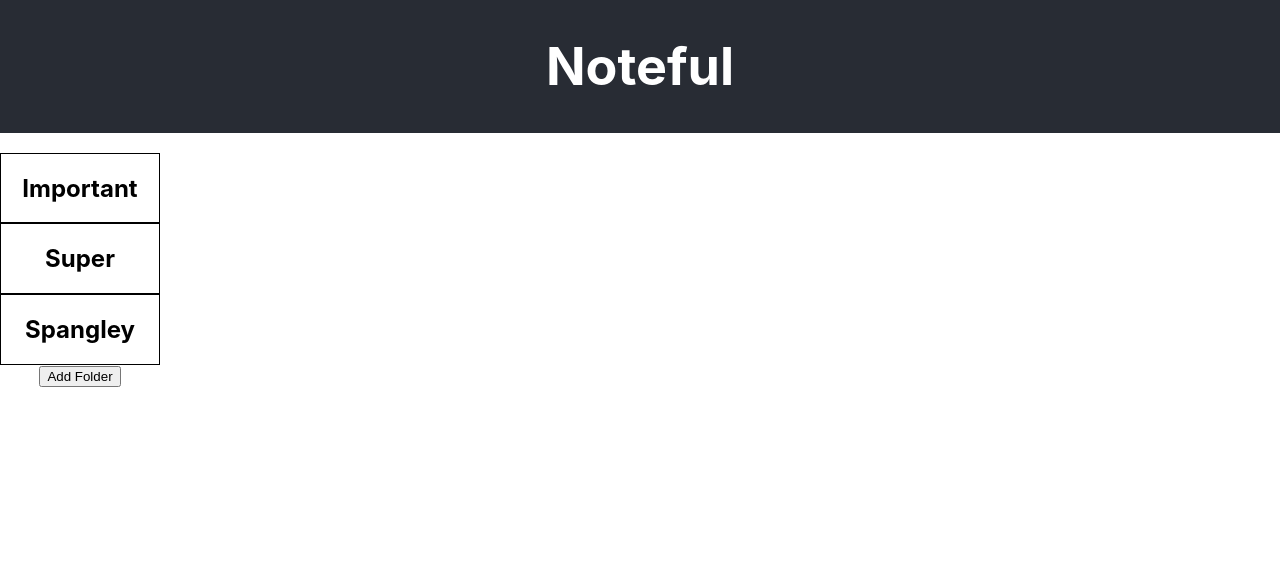
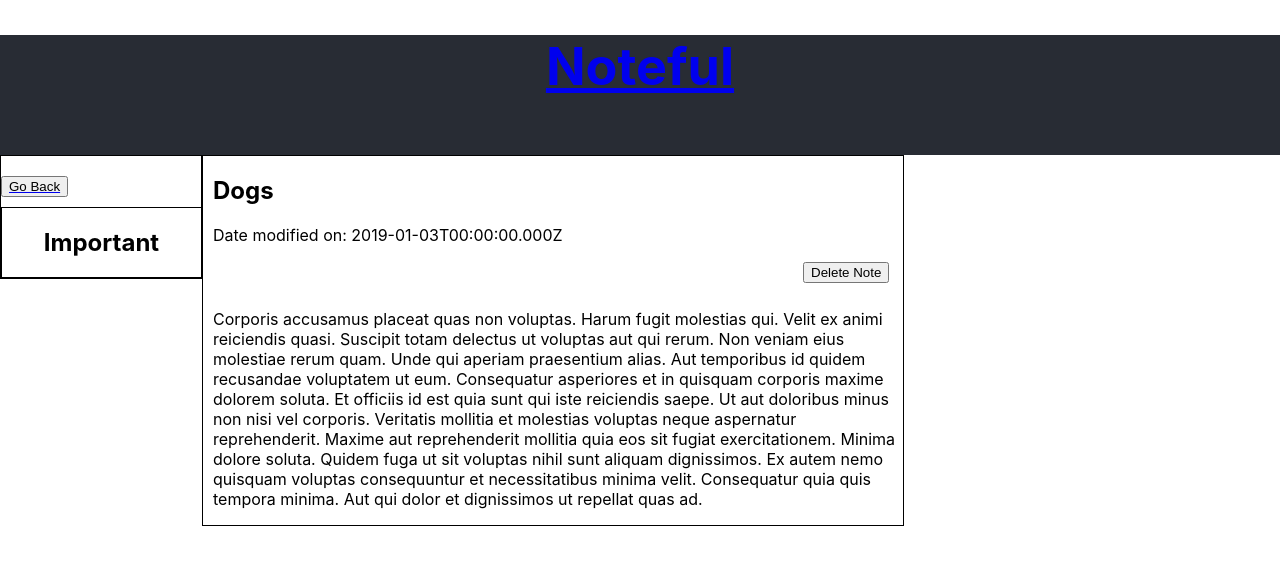
Before and after one commit to amgauthier1992/Noteful, a React (Create React App) app: page /note/cbc787a0-ffaf-11e8-8eb2-f2801f1b9fd1 in a window 1280 px wide. Shown: the top 564 px of the page. Built offline with nearby package versions, Linux system fonts and the light colour scheme.

Commit message:
finished 1st iteration

```diff
--- a/src/App.css
+++ b/src/App.css
@@ -4,30 +4,67 @@
 
 .App-header {
   background-color: #282c34;
-  /* min-height: 100vh; */
-  display: flex;
-  flex-direction: column;
-  align-items: center;
-  justify-content: center;
+  min-height: 15vh;
   font-size: calc(10px + 2vmin);
   color: white;
+  width: 100%;
 }
 
 .App-link {
   color: #61dafb;
 }
 
+.content-container {
+  display: flex;
+}
+
 .Folder-Sidebar {
-  width: 160px; /* Set the width of the sidebar */
-  position: fixed; /* Fixed Sidebar (stay in place on scroll) */
-  z-index: 1; /* Stay on top */
-  /* top: 0; /* Stay at the top */
-  /* left: 0; */
-  /* background-color: #111; Black */
-  overflow-x: hidden; /* Disable horizontal scroll */
+  display: flex;
+  flex-direction: column;
+  align-items: flex-start;
   padding-top: 20px;
+  width: 200px;
+  height: 100%;
+  border: 1px solid black;
+}
+
+.List-Notes {
+  display: flex;
+  flex-direction: column;
+  align-items: center;
+  padding-top: 20px;
+  /* border: 1px solid black; */
+  width: 736px;
+  height: 100%;
 }
 
 .folder {
   border: 1px solid black;
+  width: 199px;
 }
+
+.note {
+  text-align: left;
+  border: 1px solid black;
+  width: 700px;
+  margin-bottom: 20px;
+}
+
+.note h2,
+.note p {
+  margin-left: 10px;
+}
+
+.note button {
+  margin-left: 600px;
+  margin-bottom: 10px;
+}
+
+.add-note-btn {
+  margin-bottom: 30px;
+}
+
+.back-btn {
+  display: block;
+  margin-bottom: 10px;
+}
--- a/src/App.js
+++ b/src/App.js
@@ -1,54 +1,84 @@
 import React from "react";
-import NoteList from "./Note";
 import Store from "./Store";
-import FolderList from "./FolderList";
-// import { Route } from "react-router-dom";
+// import NoteList from "./NoteList";
+// import FolderList from "./FolderList";
+import { Route, Link } from "react-router-dom";
 import "./App.css";
+import HomePage from "./HomePage";
+import FolderPage from "./FolderPage";
+import NotePage from "./NotePage";
 
 class App extends React.Component {
   constructor(props) {
     super(props);
     this.state = {
       store: Store,
+      // folders: [],
+      // notes: [],
     };
   }
 
-  // handleFolderSelected = () => {};
+  // handleFolderSelected = (e) => {};
 
   // handleFolderAdd = () => {};
 
-  // handleFolderDelete = () => {};
+  // handleFolderDelete = (folderId) => {};
 
-  // handleNoteSelected = () => {};
+  // handleNoteSelected = (e) => {};
 
-  // hamdleNoteAdd = () => {};
+  // handleNoteAdd = () => {};
 
-  // handleNoteDelete = () => {};
+  // handleNoteDelete = (noteId) => {
+  //   const { notes } = this.state.notes;
+  //   let newNotes = notes.filter((noteId) => {
+  //     noteId !== notes.id;
+  //   });
+  //   this.setState({ notes: newNotes });
+  // };
 
   render() {
+    // const { folders, notes } = this.state;
     const { store } = this.state;
+    console.log(store.notes);
     return (
-      <main className="App">
+      <div className="App">
         <header className="App-header">
-          <h1>Noteful</h1>
+          <h1>
+            <Link to="/">Noteful</Link>
+          </h1>
         </header>
-        <div className="Folder-Sidebar">
-          <FolderList
-            folders={store.folders}
-            // handleFolderAdd={this.handleFolderAdd}
-            // handleFolderDelete={this.handleFolderDelete}
-            // handleFolderSelected = () => {};
-          />
-        </div>
-        <div className="Note-section">
-          <NoteList
-            notes={store.notes}
-            // handleNoteAdd={this.handleNoteAdd}
-            // handleNoteDelete={this.handleNoteDelete}
-            // handleNoteSelected = () => {};
-          />
-        </div>
-      </main>
+        <Route
+          exact
+          path="/"
+          render={(routeProps) => (
+            <HomePage
+              {...routeProps}
+              folders={this.state.store.folders}
+              notes={this.state.store.notes}
+            />
+          )}
+        />
+        <Route
+          path="/folder/:folderId"
+          render={(routeProps) => (
+            <FolderPage
+              {...routeProps}
+              folders={this.state.store.folders}
+              notes={this.state.store.notes}
+            />
+          )}
+        />
+        <Route
+          path="/note/:noteId"
+          render={(routeProps) => (
+            <NotePage
+              {...routeProps}
+              folders={this.state.store.folders}
+              notes={this.state.store.notes}
+            />
+          )}
+        />
+      </div>
     );
   }
 }
--- a/src/Folder.js
+++ b/src/Folder.js
@@ -1,9 +1,12 @@
 import React from "react";
+import { Link } from "react-router-dom";
 
 export default function Folder(props) {
   return (
     <div className="folder">
-      <h2>{props.header}</h2>
+      <h2>
+        <Link to={`/folder/${props.id}`}>{props.header}</Link>
+      </h2>
     </div>
   );
 }
--- /dev/null
+++ b/src/FolderPage.js
@@ -0,0 +1,34 @@
+import React from "react";
+import FolderList from "./FolderList";
+import NoteList from "./NoteList";
+
+export default function FolderPage(props) {
+  console.log(props.match.params.folderId);
+  const folderNotes = props.notes.filter((note) => {
+    if (note.folderId === props.match.params.folderId) {
+      return note;
+    }
+  });
+  return (
+    <div className="content-container">
+      <div className="Folder-Sidebar">
+        <FolderList
+          // folders={this.state}
+          folders={props.folders}
+          // handleFolderAdd={this.handleFolderAdd}
+          // handleFolderDelete={this.handleFolderDelete}
+          // handleFolderSelected={this.handleFolderSelected}
+        />
+      </div>
+      <div className="Note-section">
+        <NoteList
+          // notes={this.state}
+          notes={folderNotes}
+          // handleNoteAdd={this.handleNoteAdd}
+          // handleNoteDelete={this.handleNoteDelete}
+          // handleNoteSelected={this.handleFolderSelected}
+        />
+      </div>
+    </div>
+  );
+}
--- /dev/null
+++ b/src/HomePage.js
@@ -0,0 +1,30 @@
+import React from "react";
+import FolderList from "./FolderList";
+import NoteList from "./NoteList";
+
+export default function HomePage(props) {
+  return (
+    <main className="App">
+      <div className="content-container">
+        <div className="Folder-Sidebar">
+          <FolderList
+            // folders={this.state}
+            folders={props.folders}
+            // handleFolderAdd={this.handleFolderAdd}
+            // handleFolderDelete={this.handleFolderDelete}
+            // handleFolderSelected={this.handleFolderSelected}
+          />
+        </div>
+        <div className="Note-section">
+          <NoteList
+            // notes={this.state}
+            notes={props.notes}
+            // handleNoteAdd={this.handleNoteAdd}
+            // handleNoteDelete={this.handleNoteDelete}
+            // handleNoteSelected={this.handleFolderSelected}
+          />
+        </div>
+      </div>
+    </main>
+  );
+}
--- a/src/Note.js
+++ b/src/Note.js
@@ -1,10 +1,16 @@
 import React from "react";
+import { Link } from "react-router-dom";
 
 export default function Note(props) {
   return (
     <div className="note">
-      <h2>{props.header}</h2>
-      <p>{props.modified}</p>
+      <Link to={`/note/${props.id}`}>
+        <h2>{props.header}</h2>
+      </Link>
+      <p>Date modified on: {props.modified}</p>
+      <button type="button" onClick={() => props.handleNoteDelete(props.id)}>
+        Delete Note
+      </button>
     </div>
   );
 }
--- a/src/NoteList.js
+++ b/src/NoteList.js
@@ -15,11 +15,12 @@ export default function NoteList(props) {
             content={note.content}
           />
         ))}
-        <button type="button" onClick={() => props.handleNoteDelete}>
-          Delete Note
-        </button>
       </div>
-      <button type="button" onClick={() => props.handleAddNote}>
+      <button
+        className="add-note-btn"
+        type="button"
+        onClick={() => props.handleAddNote}
+      >
         Add Note
       </button>
     </section>
--- /dev/null
+++ b/src/NotePage.js
@@ -0,0 +1,50 @@
+import React from "react";
+import { Link } from "react-router-dom";
+
+export default function NotePage(props) {
+  console.log(props.match.params.noteId);
+  //currentNote is an array. we dont use filter here. we use find as it
+  //returns 1 element/1 object. we dont want an array with 1 object. we
+  //just want 1 object that represents the note with the current id
+  //we want to display
+
+  const currentNote = props.notes.find((note) => {
+    if (note.id === props.match.params.noteId) {
+      return note;
+    }
+  });
+
+  //now that we found our "note" aka currentNote, we can now loop through
+  //folders to also display the corresponding folder that matches the note's
+  //folder id.
+  const currentFolder = props.folders.find((folder) => {
+    if (currentNote.folderId === folder.id) {
+      return folder;
+    }
+  });
+  return (
+    <div className="content-container">
+      <div className="Folder-Sidebar">
+        <Link to="/">
+          <button className="back-btn">Go Back</button>
+        </Link>
+        <div className="folder">
+          <h2>{currentFolder.name}</h2>
+        </div>
+      </div>
+      <div className="Note-section">
+        <div className="note">
+          <h2>{currentNote.name}</h2>
+          <p>Date modified on: {currentNote.modified}</p>
+          <button
+            type="button"
+            onClick={() => props.handleNoteDelete(props.id)}
+          >
+            Delete Note
+          </button>
+          <p>{currentNote.content}</p>
+        </div>
+      </div>
+    </div>
+  );
+}
```
